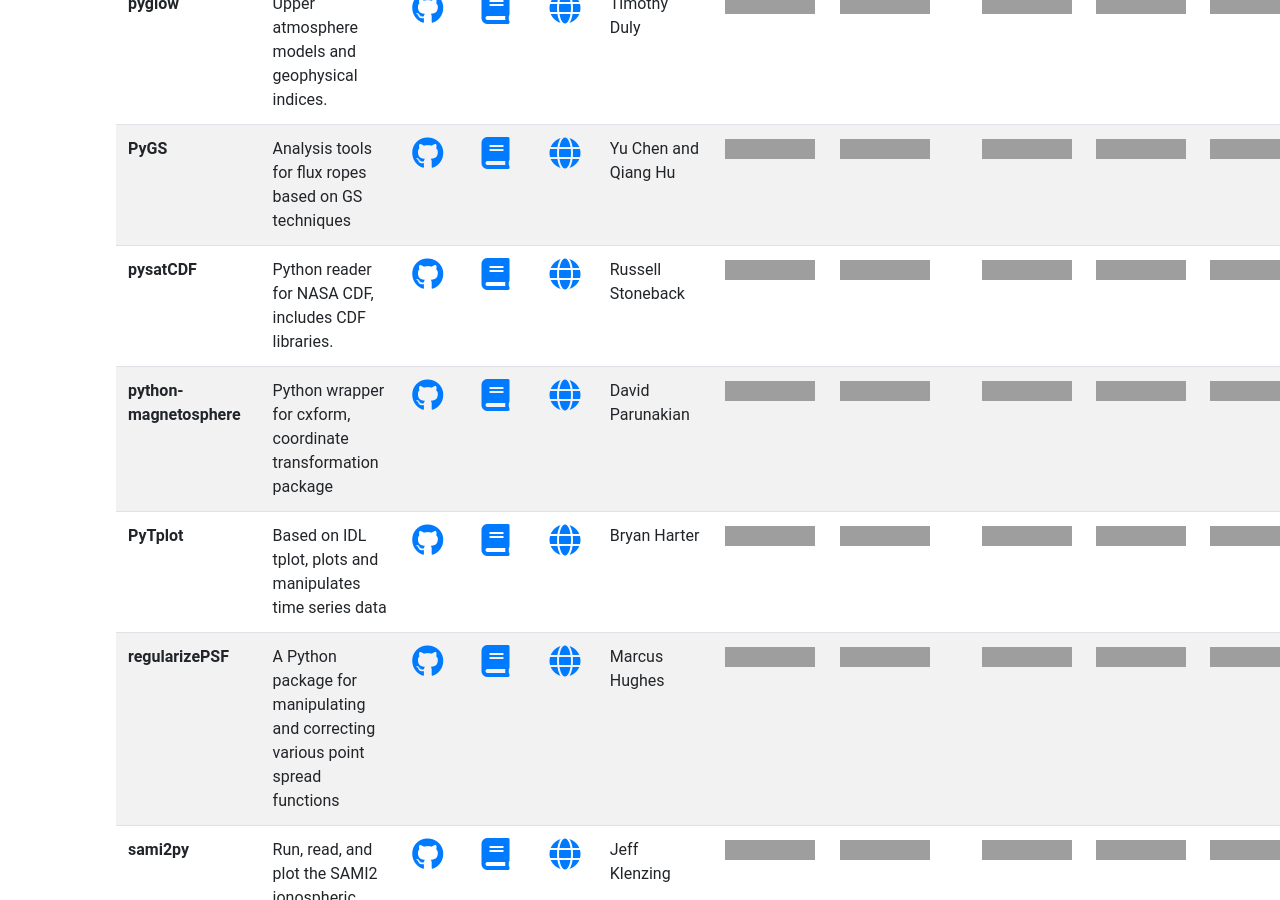
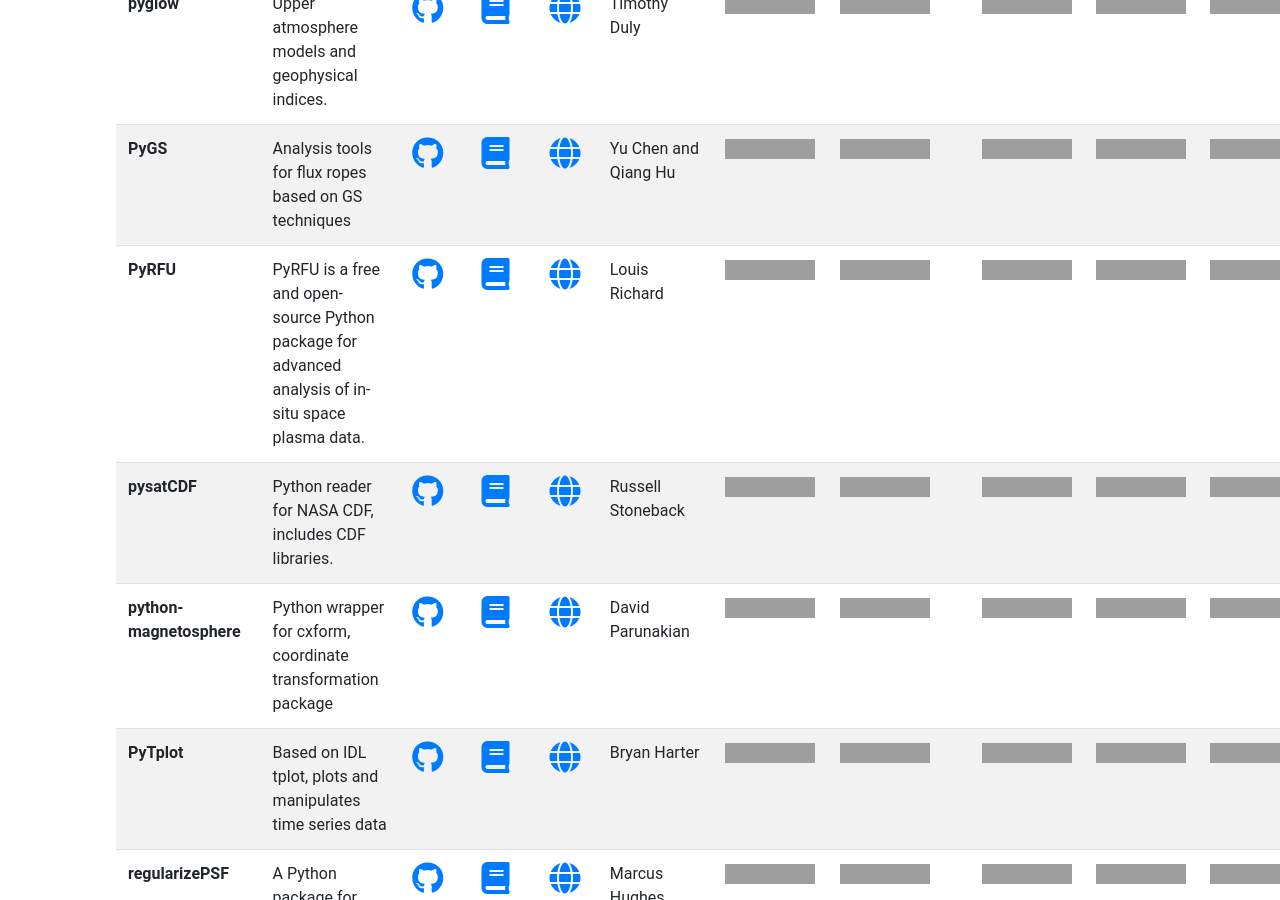
Before and after one commit to heliophysicsPy/heliophysicsPy.github.io, a Jekyll site: the page built from _pages/projects.html, in a window 1280 px wide and 900 px high, scrolled down 6358 px, cut to the strip 0-900 px from the top of the window. Built offline with Jekyll 4.4.1, drawn with Linux system fonts in a browser that asks for light colours; nearby versions of some CDN libraries; grey boxes are pictures that could not be loaded.

Commit message:
Update projects.yml with PyRFU
PyRFU is a free and open-source data analysis package based on the well-known irfu-matlab library.

Community: Partially met. The PyRFU is still small, with Louis Richard being responsible for all the code development. Contributions are expected in the upcoming months.

Documentation: Good.

Testing: Partially met. The PyRFU package is partially tested (73%). Improvements are planned for the upcoming months.

Software Maturity: Good.

Python 3: Good.

License: Good.

```diff
--- a/_data/projects.yml
+++ b/_data/projects.yml
@@ -596,3 +596,17 @@
   software_maturity: ["https://img.shields.io/badge/Requires%20improvement-red.svg", "Requires improvement"]
   python3: ["https://img.shields.io/badge/Good-brightgreen.svg", "Good"]
   license: ["https://img.shields.io/badge/Good-brightgreen.svg", "Good"]
+
+- name: PyRFU
+  code: https://github.com/louis-richard/irfu-python
+  description: "PyRFU is a free and open-source Python package for advanced analysis of in-situ space plasma data."
+  docs: https://pyrfu.readthedocs.io/en/latest/
+  logo: https://github.com/louis-richard/irfu-python/blob/master/docs/_static/logo-pyrfu.png
+  contact: Louis Richard
+  keywords: ["heliosphere", "magnetosphere", "planetary", "plasma_physics", "coordinates", "data_retrieval", "line_plots", "multidimensional", "orbit", "plotting", "power_spectra", "spectra", "time", "general", "local", "remote", "web_service", "data_access", "data_analysis", "instrumentation", "theory", "maven", "mms", "omni", "solo"]
+  community: ["https://img.shields.io/badge/Partially%20met-orange.svg", "Partially met"]
+  documentation: ["https://img.shields.io/badge/Good-brightgreen.svg", "Good"]
+  testing: ["https://img.shields.io/badge/Partially%20met-orange.svg", "Partially met"]
+  software_maturity: ["https://img.shields.io/badge/Good-brightgreen.svg", "Good"]
+  python3: ["https://img.shields.io/badge/Good-brightgreen.svg", "Good"]
+  license: ["https://img.shields.io/badge/Good-brightgreen.svg", "Good"]
```
